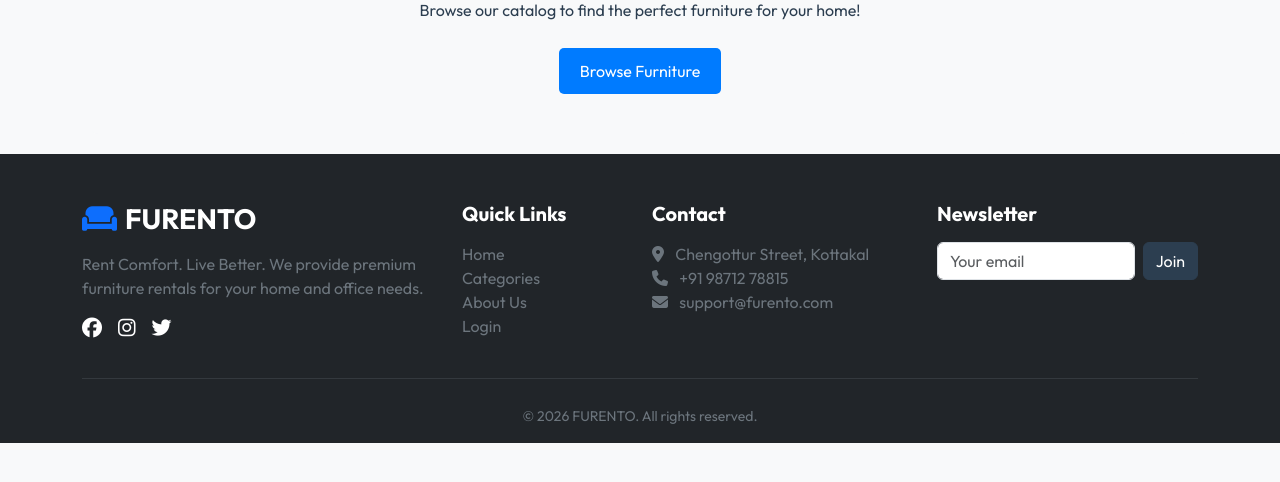
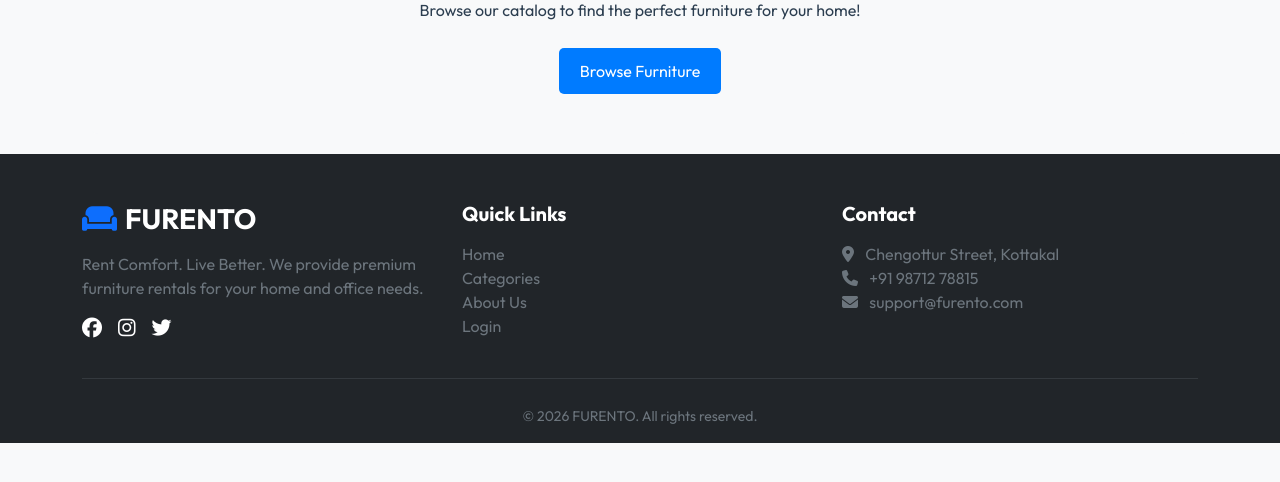
Before and after one commit to IshanShabin/FURENTO, a Spring Boot app: page /customer/dashboard in a window 1280 px wide. Shown: the part 304-786 px from the top of the page. Run offline with Spring Boot 4, Linux system fonts and the light colour scheme; the visitor is signed in with stand-in values (Sample User, id 1); data that the repository does not hold is empty; some of the project's set-up classes (security, data sources, template engines, error pages and the like) are left out, and stand-ins take their place; some libraries are stand-ins or nearby versions.

Commit message:
Remove dead cart code, drop non-functional newsletter, fix status badge colours

```diff
--- a/furniture-rental-system/src/main/resources/templates/customer/dashboard.html
+++ b/furniture-rental-system/src/main/resources/templates/customer/dashboard.html
@@ -93,7 +93,6 @@
                     border-radius: 4px;
                     font-size: 0.9em;
                     font-weight: bold;
-                    background-color: #e9ecef;
                   "
                 >
                   ACTIVE
--- a/furniture-rental-system/src/main/resources/templates/layout.html
+++ b/furniture-rental-system/src/main/resources/templates/layout.html
@@ -124,7 +124,7 @@
                         <a href="#" class="text-white"><i class="fab fa-twitter fa-lg"></i></a>
                     </div>
                 </div>
-                <div class="col-lg-2 col-md-6">
+                <div class="col-lg-4 col-md-6">
                     <h5 class="fw-bold mb-3">Quick Links</h5>
                     <ul class="list-unstyled text-secondary">
                         <li><a href="/" class="text-decoration-none text-secondary">Home</a></li>
@@ -133,20 +133,13 @@
                         <li><a href="/login" class="text-decoration-none text-secondary">Login</a></li>
                     </ul>
                 </div>
-                <div class="col-lg-3 col-md-6">
+                <div class="col-lg-4 col-md-6">
                     <h5 class="fw-bold mb-3">Contact</h5>
                     <ul class="list-unstyled text-secondary">
                         <li><i class="fas fa-map-marker-alt me-2"></i> Chengottur Street, Kottakal</li>
                         <li><i class="fas fa-phone me-2"></i> +91 98712 78815</li>
                         <li><i class="fas fa-envelope me-2"></i> support@furento.com</li>
                     </ul>
-                </div>
-                <div class="col-lg-3 col-md-6">
-                    <h5 class="fw-bold mb-3">Newsletter</h5>
-                    <form class="d-flex">
-                        <input class="form-control me-2" type="email" placeholder="Your email">
-                        <button class="btn btn-primary" type="submit">Join</button>
-                    </form>
                 </div>
             </div>
             <hr class="border-secondary my-4">
```
Also changed, not shown: furniture-rental-system/src/main/java/com/furniture/rental/controller/CartController.java (+8 -22 lines), furniture-rental-system/src/main/java/com/furniture/rental/dto/Cart.java (+0 -11 lines).
